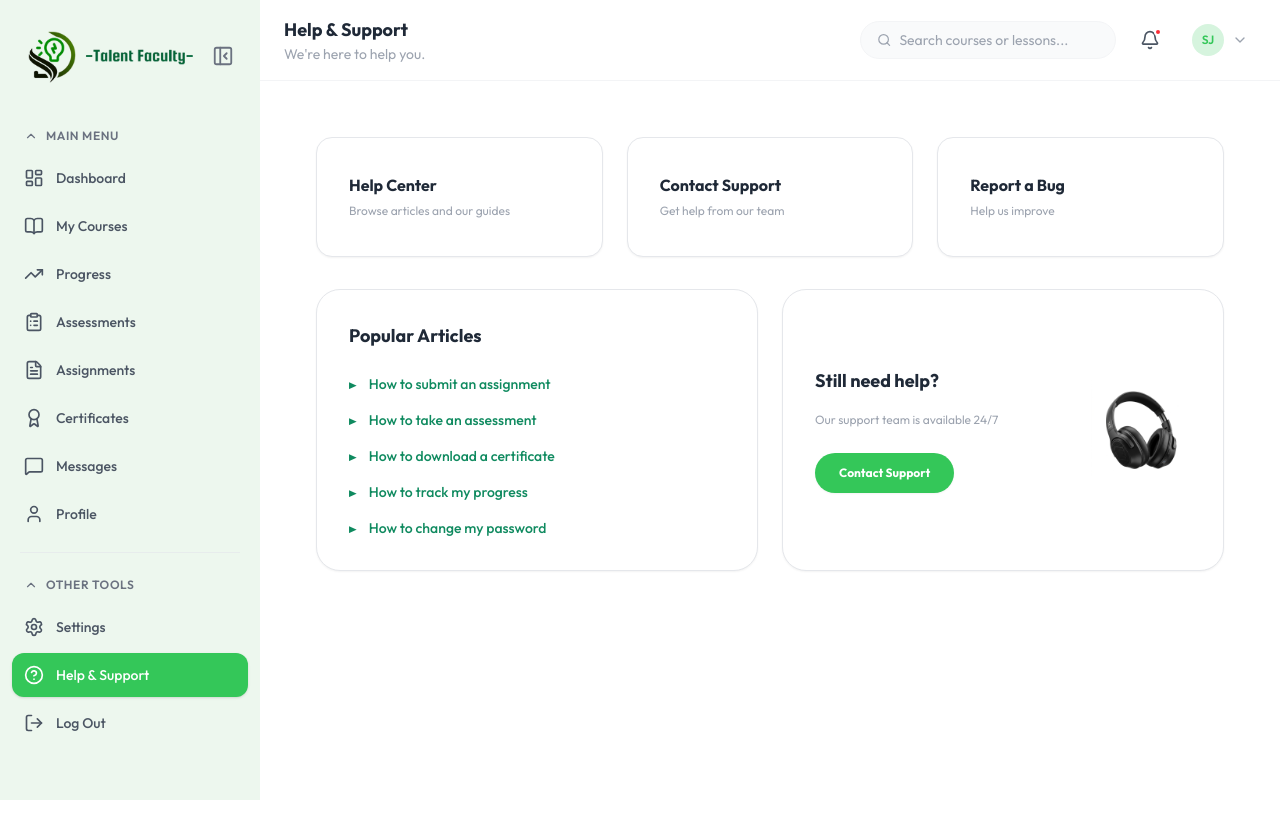
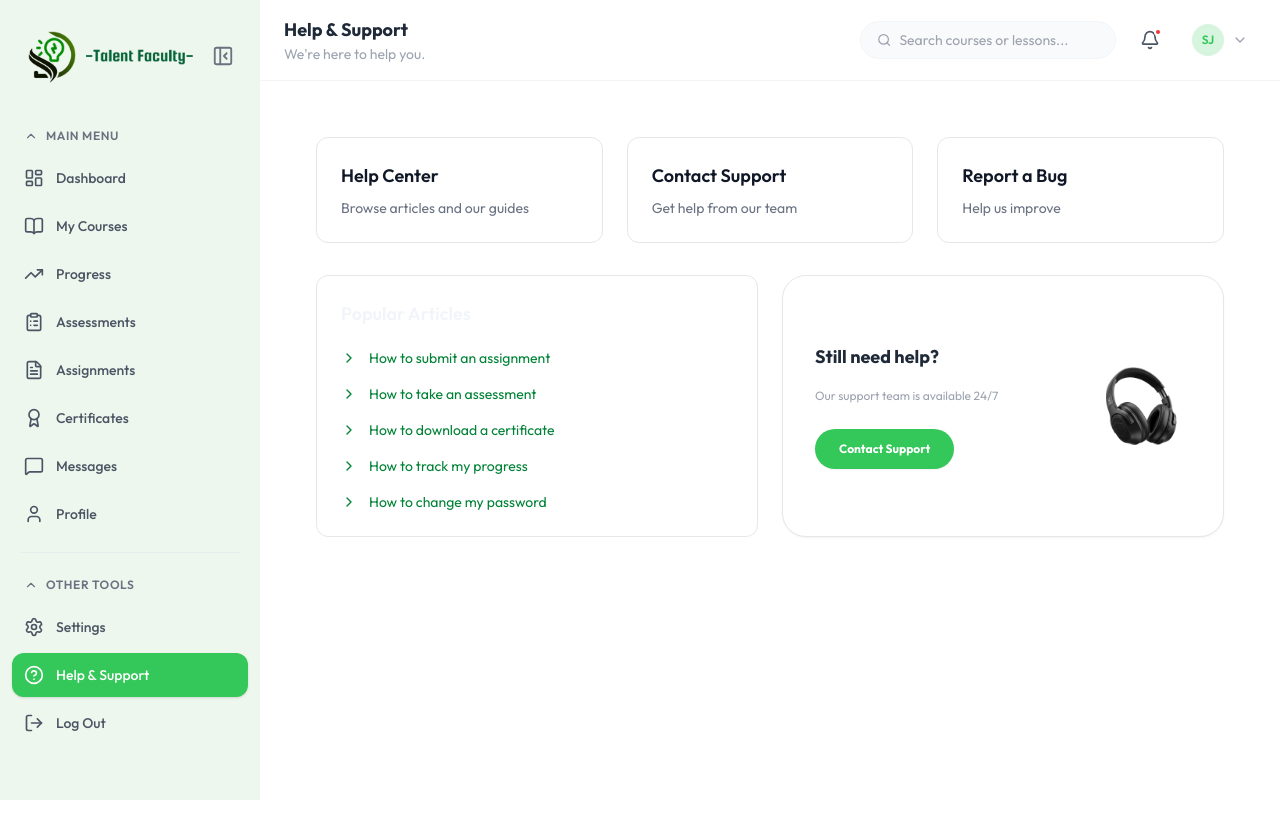
Before and after one commit to Trueminds-Innovations-Ltd/talent_faculty_frontend_v1, a React (Vite) app: page /help in a window 1280 px wide. Shown: the top 838 px of the page. Built offline with nearby package versions, Linux system fonts and the light colour scheme.

Commit message:
feat: add ArticleList and HelpCard reusable UI components

```diff
--- a/src/components/common/ArticleList.tsx
+++ b/src/components/common/ArticleList.tsx
@@ -1,27 +1,31 @@
-import React from 'react';
+import { ChevronRight } from "lucide-react";
 
-const ARTICLES = [
-  { id: 1, title: 'How to submit an assignment' },
-  { id: 2, title: 'How to take an assessment' },
-  { id: 3, title: 'How to download a certificate' },
-  { id: 4, title: 'How to track my progress' },
-  { id: 5, title: 'How to change my password' },
+const articles = [
+  "How to submit an assignment",
+  "How to take an assessment",
+  "How to download a certificate",
+  "How to track my progress",
+  "How to change my password",
 ];
 
-const ArticleList: React.FC = () => {
+const ArticleList = () => {
   return (
-    <div className="bg-white border border-neutral-200 rounded-3xl p-8 shadow-xs text-left">
-      <h3 className="text-lg font-bold text-neutral-800 mb-6">Popular Articles</h3>
-      <ul className="space-y-4">
-        {ARTICLES.map((article) => (
-          <li key={article.id} className="flex items-center gap-3 group cursor-pointer">
-            <span className="text-[10px] text-[#0F8A5F] shrink-0 transform scale-y-90">▶</span>
-            <span className="text-sm font-medium text-[#0F8A5F] hover:text-[#0b6646] hover:underline transition-colors duration-200">
-              {article.title}
-            </span>
-          </li>
+    <div className="rounded-xl border border-gray-200 bg-white p-6">
+      <h2 className="text-lg font-semibold mb-5">
+        Popular Articles
+      </h2>
+
+      <div className="space-y-4">
+        {articles.map((article) => (
+          <button
+            key={article}
+            className="flex items-center gap-3 text-green-700 hover:text-green-800 transition"
+          >
+            <ChevronRight size={16} />
+            <span className="text-sm">{article}</span>
+          </button>
         ))}
-      </ul>
+      </div>
     </div>
   );
 };
--- a/src/components/common/HelpCard.tsx
+++ b/src/components/common/HelpCard.tsx
@@ -1,15 +1,18 @@
-import React from 'react';
-
 interface HelpCardProps {
   title: string;
   description: string;
 }
 
-const HelpCard: React.FC<HelpCardProps> = ({ title, description }) => {
+const HelpCard = ({ title, description }: HelpCardProps) => {
   return (
-    <div className="flex flex-col justify-center p-8 bg-white border border-neutral-200 rounded-2xl text-left h-[120px] shadow-xs transition-all duration-200 hover:border-neutral-300">
-      <h3 className="text-base font-bold text-neutral-800 mb-1">{title}</h3>
-      <p className="text-xs text-neutral-400 font-normal leading-relaxed">{description}</p>
+    <div className="rounded-xl border border-gray-200 bg-white p-6 transition hover:shadow-md cursor-pointer">
+      <h3 className="text-lg font-semibold text-gray-900">
+        {title}
+      </h3>
+
+      <p className="mt-2 text-sm text-gray-500">
+        {description}
+      </p>
     </div>
   );
 };
```
